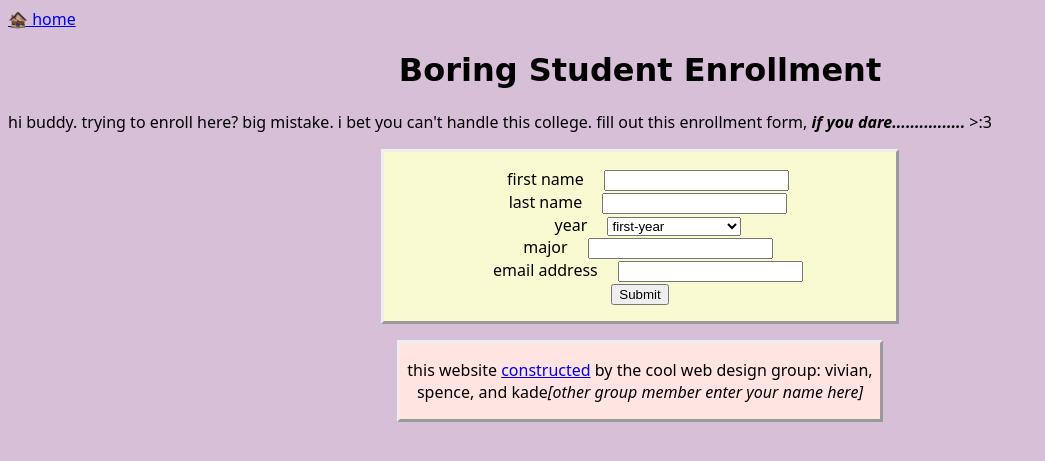
After one commit to Roachbones/web-design-project, a PHP site: page /enroll_student.html in a window 1280 px wide. The commit adds this page. Shown: the top 461 px of the page, without its empty margins (0-1045 px from the left). Run offline with PHP 8.4, Linux system fonts and the light colour scheme.

Commit message:
added enroll student

```diff
--- /dev/null
+++ b/enroll_student.html
@@ -0,0 +1,53 @@
+<!DOCTYPE html>
+<html lang="en">
+<head>
+<meta charset="utf-8"/>
+<meta name="author" content="the cool web design group">
+<meta name="description" content="Student enrollment form for our boring course registration project for Dr. Williamson's Web Design & Programming class, spring 2021.">
+<meta name="viewport" content="width=device-width, initial-scale=1.0"> <!-- mobile compatibility -->
+<title>Boring Student Enrollment</title>
+<link rel="stylesheet" type="text/css" href="style.css">
+
+</head>
+<body>
+<header>
+	<a href="index.html">🏚️ home</a>
+	<h1>Boring Student Enrollment</h1>
+</header>
+<main>
+	<p>hi buddy. trying to enroll here? big mistake. i bet you can't handle this college. fill out this enrollment form, <b><i>if you dare................</i></b> &gt;:3<p>
+
+	<form>
+		<label for="first_name">first name</label>
+		<input type="text" name="first_name">
+		<br>
+		<label for="first_name">last name</label>
+		<input type="text" name="last_name">
+		<br>
+		<label for="year">year</label>
+		<select name="year">
+			<option value="first-year">first-year</option> <!-- freshman is too gendered -->
+			<option value="sophomore">sophomore</option>
+			<option value="junior">junior</option>
+			<option value="senior">senior</option>
+			<option value="super_senior">super senior</option>
+			<option value="complicated">it's complicated 😅</option>
+		</select>
+		<br>
+		<label for="major">major</label>
+		<input type="text" name="major">
+		<br>
+		<label for="email">email address</label>
+		<input type="text" name="email">
+		<br>
+		<input type="submit" value="Submit">
+
+	</form>
+</main>
+
+<footer>
+<p>this website <a href="https://github.com/Roachbones/web-design-project">constructed</a> by the cool web design group: vivian, spence, and kade<i>[other group member enter your name here]</i></p>
+</footer>
+
+</body>
+</html>
--- a/style.css
+++ b/style.css
@@ -6,7 +6,20 @@ h1 {
 	text-align: center;
 	font-family: Comic Sans MS;
 }
+form {
+	text-align: center;
+	background-color: LightGoldenRodYellow;
+	border: outset;
+	max-width: 30em;
+	margin-left: auto;
+	margin-right: auto;
+	padding: 1em;
+}
+form label {
+	padding: 1em;
+}
 footer {
+	margin-top: 1em;
 	text-align: center;
 	background-color: MistyRose;
 	border: outset;
```
